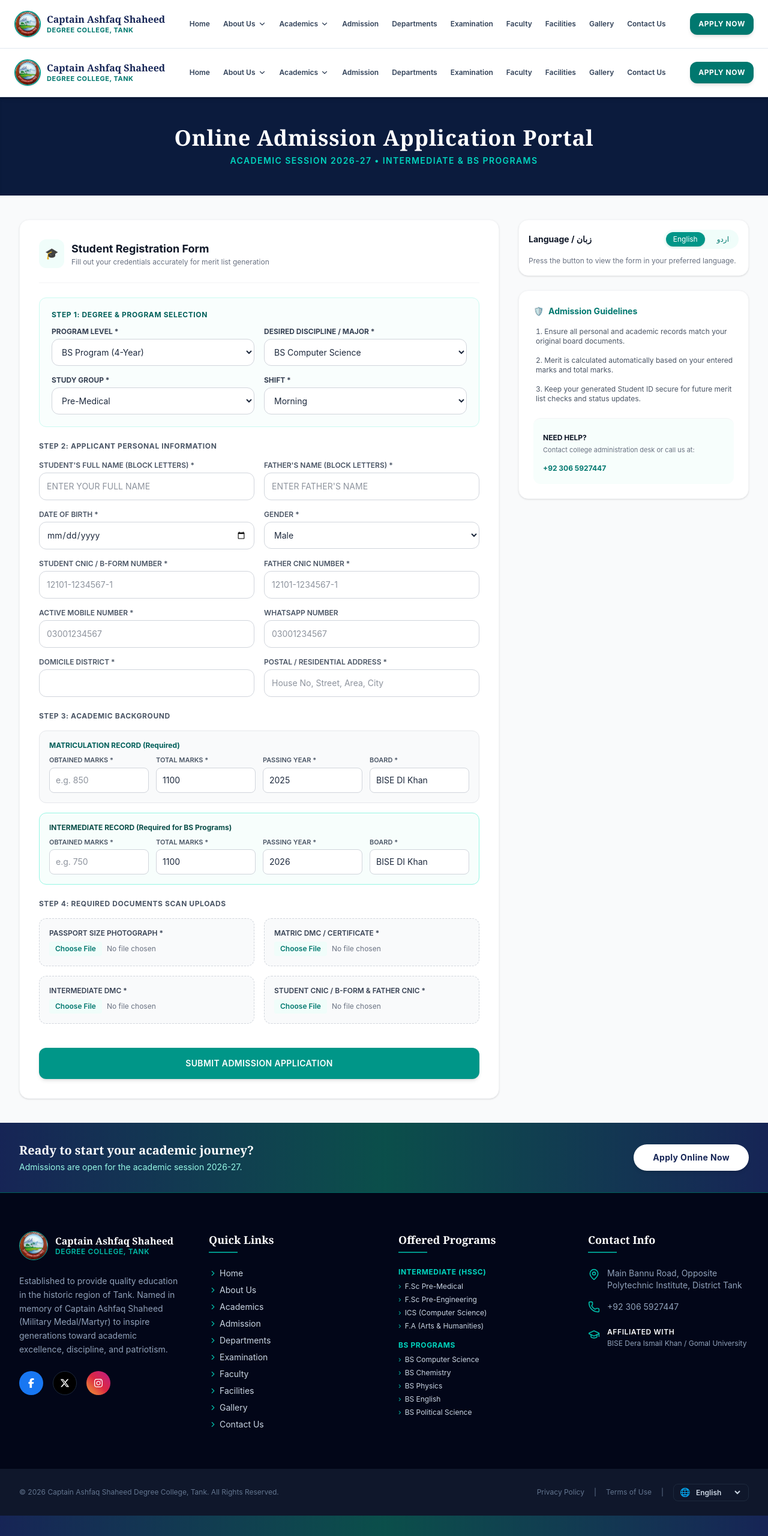
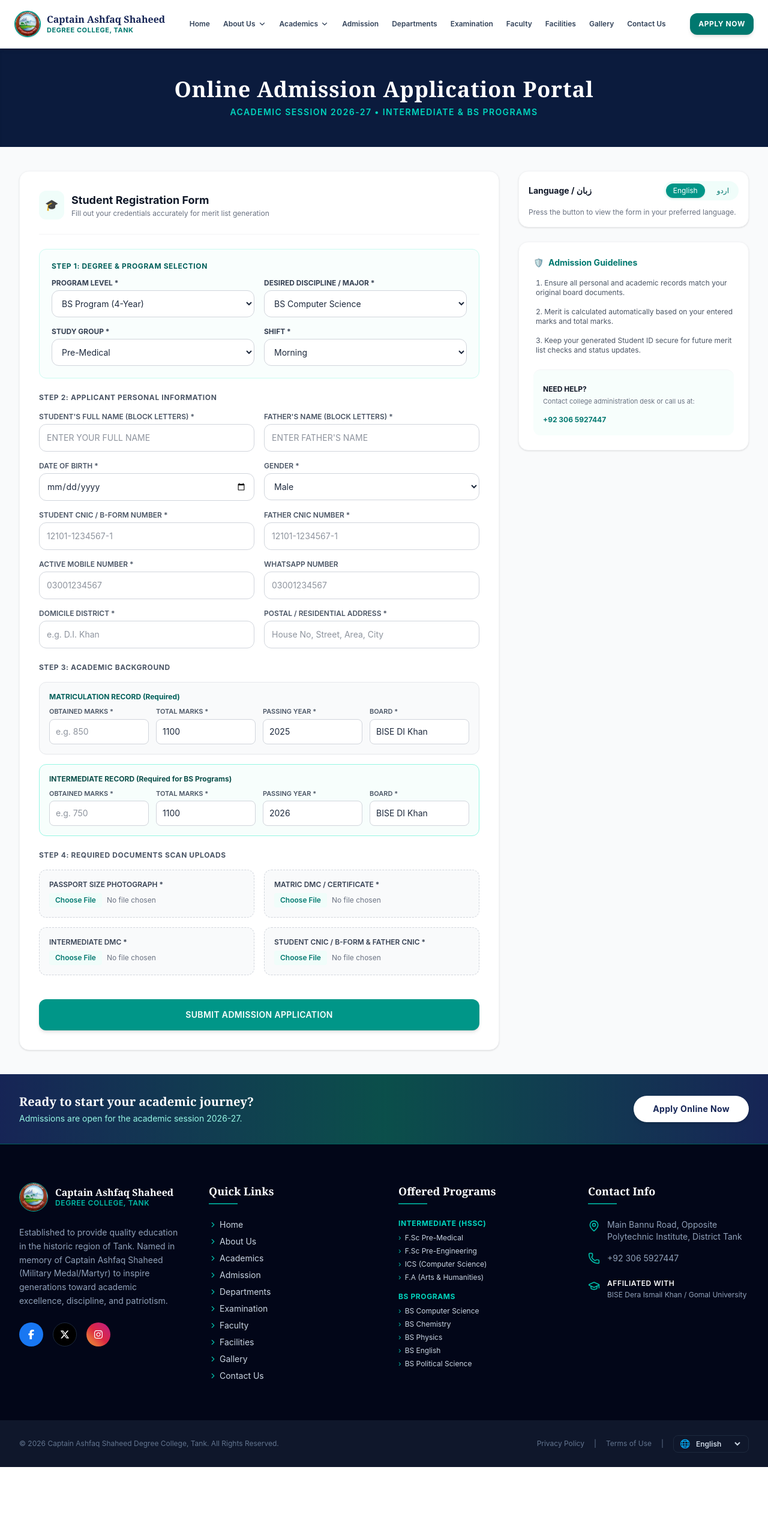
Before and after one commit to tanveermedaveer-jpg/gdc-tank-website, a React (Vite) app: page /apply in a window 1280 px wide. Shown: the top 2561 px of the page at 60% size. After the commit the page ends 2446 px from the top, so only its background shows below. Built offline with nearby package versions, Linux system fonts and the light colour scheme.

Commit message:
Update ApplyNow.jsx

```diff
--- a/src/pages/ApplyNow.jsx
+++ b/src/pages/ApplyNow.jsx
@@ -1,7 +1,5 @@
 import React, { useState } from 'react';
 import { useNavigate } from 'react-router-dom';
-import Navbar from '../components/Navbar';
-import Footer from '../components/Footer';
 
 const ApplyPage = () => {
   const navigate = useNavigate();
@@ -30,7 +28,7 @@ const ApplyPage = () => {
     intermediateBoard: 'BISE DI Khan',
   });
 
-  const [language, setLanguage] = useState('en'); // 'en' for English, 'ur' for Urdu
+  const [language, setLanguage] = useState('en');
 
   const handleChange = (e) => {
     setFormData({ ...formData, [e.target.name]: e.target.value });
@@ -41,10 +39,8 @@ const ApplyPage = () => {
     alert(`Application Submitted! ${language === 'ur' ? 'درخواست کامیابی سے جمع ہو گئی!' : ''}`);
   };
 
-  // Check for Intermediate
   const isIntermediate = formData.programType.includes('Intermediate');
 
-  // Language Translations Object
   const t = {
     en: {
       title: "Online Admission Application Portal",
@@ -74,6 +70,7 @@ const ApplyPage = () => {
       mobile: "ACTIVE MOBILE NUMBER *",
       whatsapp: "WHATSAPP NUMBER",
       domicile: "DOMICILE DISTRICT *",
+      domicilePlaceholder: "e.g. D.I. Khan",
       address: "POSTAL / RESIDENTIAL ADDRESS *",
       step3: "STEP 3: ACADEMIC BACKGROUND",
       matricRecord: "MATRICULATION RECORD (Required)",
@@ -123,6 +120,7 @@ const ApplyPage = () => {
       mobile: "فعال موبائل نمبر *",
       whatsapp: "واٹس ایپ نمبر",
       domicile: "ڈومیسائل ضلع *",
+      domicilePlaceholder: "مثلا ڈیرہ اسماعیل خان",
       address: "پوسٹل / رہائشی پتہ *",
       step3: "مرحلہ 3: تعلیمی پس منظر",
       matricRecord: "میٹرک کا ریکارڈ (لازمی)",
@@ -146,13 +144,10 @@ const ApplyPage = () => {
     }
   };
 
-  const x = t[language]; // Alias for easier access
+  const x = t[language];
 
   return (
     <div className="min-h-screen bg-gray-50 flex flex-col justify-between font-sans">
-
-      {/* 1. Navbar Component */}
-      <Navbar />
 
       {/* Top Banner */}
       <div className="bg-[#0b1b3d] text-white py-12 text-center relative shadow-inner">
@@ -283,7 +278,7 @@ const ApplyPage = () => {
                 </div>
               </div>
 
-              {/* Academic Records (Conditional) */}
+              {/* Academic Records */}
               <div>
                 <span className="text-xs font-bold text-gray-600 tracking-wider uppercase block mb-4">
                   {x.step3}
@@ -313,7 +308,7 @@ const ApplyPage = () => {
                   </div>
 
                   {!isIntermediate && (
-                    <div className="p-4 bg-teal-50/50 rounded-xl border border-teal-200 animate-fadeIn">
+                    <div className="p-4 bg-teal-50/50 rounded-xl border border-teal-200">
                       <span className="text-xs font-bold text-teal-900 block mb-2">{x.intermediateRecord}</span>
                       <div className="grid grid-cols-1 md:grid-cols-4 gap-3">
                         <div>
@@ -375,10 +370,10 @@ const ApplyPage = () => {
             </form>
           </div>
 
-          {/* Guidelines & Language Button Sidebar */}
+          {/* Sidebar */}
           <div className="lg:col-span-1 space-y-6">
 
-            {/* Language Toggle Button (Integrated into Sidebar) */}
+            {/* Language Toggle Button */}
             <div className="bg-white rounded-2xl shadow-sm border border-gray-100 p-4">
               <div className="flex items-center justify-between mb-3">
                 <h4 className="text-sm font-bold text-gray-900">{language === 'ur' ? 'زبان / Language' : 'Language / زبان'}</h4>
@@ -428,9 +423,6 @@ const ApplyPage = () => {
         </div>
       </main>
 
-      {/* 2. Footer Component */}
-      <Footer />
-
     </div>
   );
 };
```
